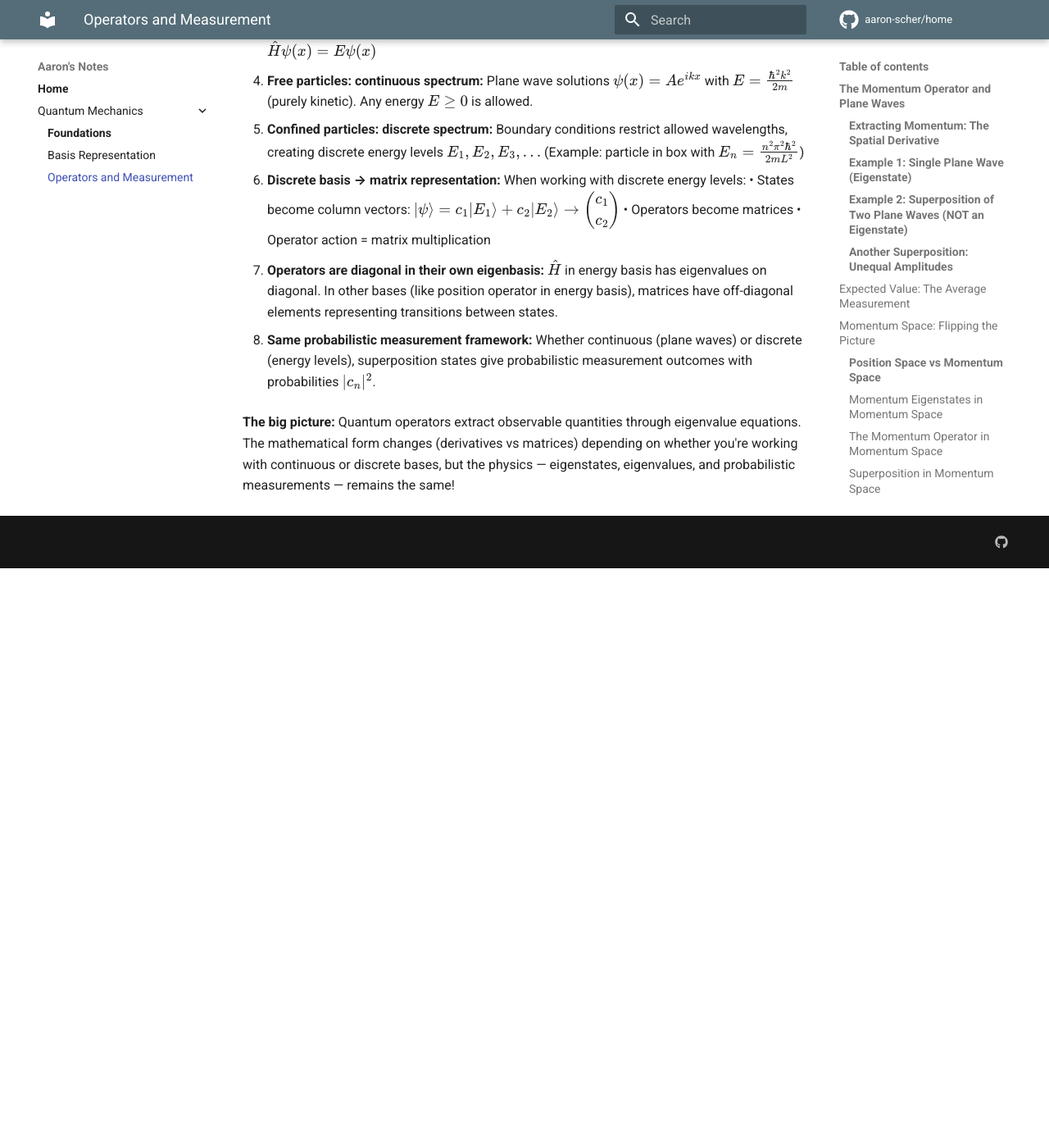
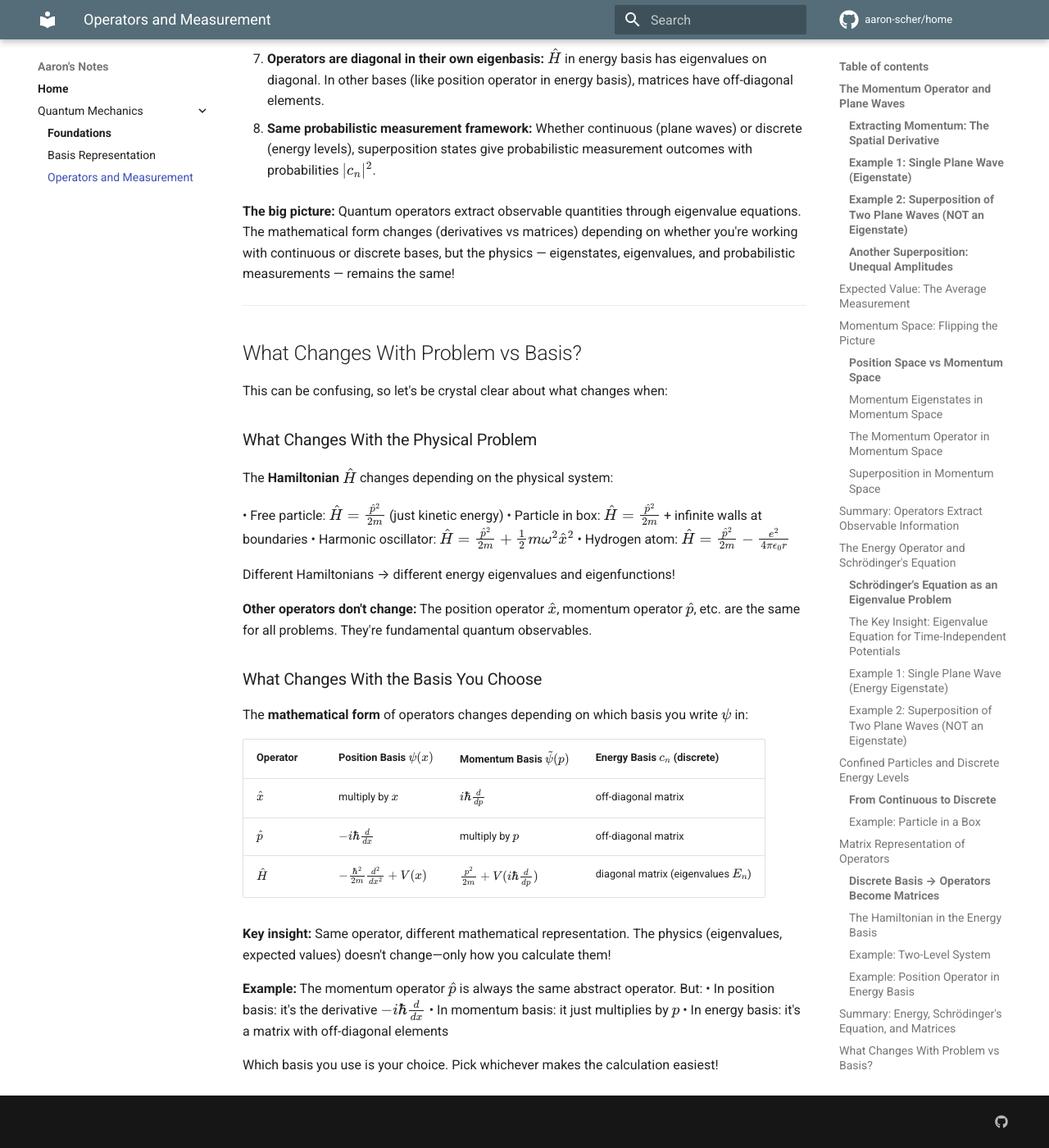
Before and after one commit to aaron-scher/home, an MkDocs documentation site: the page built from docs/quantum-mechanics/quantum-operators.md, in a window 1280 px wide and 1400 px high, scrolled down 16353 px. Shown: the whole window at 82% size. Built offline with MkDocs 1.6.1 and Material for MkDocs 9.7.7, drawn with Linux system fonts in a browser that asks for light colours; comment, search, counter and statistics services are not loaded; before the commit the page ends 17046 px from its top, so only the background shows below that; some of the changed text lies outside the part shown.

Commit message:
Remove confusing "transitions" language, add problem vs basis clarification
Major cleanup and pedagogical improvements:

1. REMOVED confusing explanations:
   - "Operators create superpositions between states" - too abstract
   - "Transitions between states" - unnecessary complication
   - Stick to: operators are math tools for eigenvalues/expected values

2. SIMPLIFIED position operator section:
   - Clarified x̂ matrix is specific to particle in box example
   - Removed confusing interpretation of off-diagonal elements
   - Just show the key: diagonal in own basis, off-diagonal otherwise

3. ADDED comprehensive "What Changes With Problem vs Basis?" section:
   - What changes with problem: Hamiltonian (show examples)
   - What doesn't change: x̂, p̂ are fundamental observables
   - TABLE: operator representations in position/momentum/energy basis
   - Clear example: p̂ looks different in each basis, same physics
   - Key insight: basis is your choice, pick what's easiest

This addresses the core confusion: what's problem-dependent vs basis-dependent!

🤖 Generated with [Claude Code](https://claude.com/claude-code)

Co-Authored-By: Claude <noreply@anthropic.com>

```diff
--- a/docs/quantum-mechanics/quantum-operators.md
+++ b/docs/quantum-mechanics/quantum-operators.md
@@ -601,49 +601,33 @@ $$
 
 The row vector $\langle\psi|$ is the conjugate transpose of $|\psi\rangle$.
 
-### Not All Operators Are Diagonal: Position in the Energy Basis
+### Example: Position Operator in Energy Basis
 
 We saw that the Hamiltonian is diagonal in the energy basis. But what about other operators?
 
-**Key principle:** An operator is diagonal **only in its own eigenbasis**. In other bases, it can have off-diagonal elements.
+**Key principle:** An operator is diagonal **only in its own eigenbasis**. In other bases, it has off-diagonal elements.
 
-Let's look at the **position operator** $\hat{x}$ in the energy basis for a particle in a box.
-
-For the particle in a box, the matrix elements are:
+**Example calculation for particle in a box:** To see this, we can calculate the position operator $\hat{x}$ in the energy basis for this specific system. The matrix elements are:
 
 $$
 \langle E_m|\hat{x}|E_n\rangle = \int_0^L \psi_m^*(x) \cdot x \cdot \psi_n(x) \, dx
 $$
 
-The diagonal elements ($m=n$) give the **expected position** in each energy eigenstate:
+The diagonal elements ($m=n$) give the expected position in each energy eigenstate. Due to symmetry:
 
 $$
-\langle E_n|\hat{x}|E_n\rangle = \int_0^L |\psi_n(x)|^2 \cdot x \, dx = \frac{L}{2}
+\langle E_n|\hat{x}|E_n\rangle = \frac{L}{2}
 $$
 
-Due to symmetry, every energy eigenstate has expected position at the center of the box!
-
-The **off-diagonal elements** ($m \neq n$) are generally non-zero. For example, in our 2-level system:
+Every energy eigenstate has expected position at the center of the box! The off-diagonal elements ($m \neq n$) are generally non-zero. For a 2-level system:
 
 $$
 \hat{x} \approx \begin{pmatrix} L/2 & x_{12} \\ x_{21} & L/2 \end{pmatrix}
 $$
 
-where $x_{12} = \langle E_1|\hat{x}|E_2\rangle$ and $x_{21} = \langle E_2|\hat{x}|E_1\rangle$ are off-diagonal matrix elements.
+where $x_{12}$ and $x_{21}$ are the off-diagonal matrix elements.
 
-**What do off-diagonal elements mean?**
-
-• They represent "transitions" between different energy states
-• When $\hat{x}$ acts on $|E_1\rangle$, it creates a superposition that includes $|E_2\rangle$
-• This is why position measurements can change the energy state!
-
-**The key insight:**
-
-• **Hamiltonian in energy basis:** diagonal (eigenbasis)
-• **Position in energy basis:** off-diagonal (not its eigenbasis)
-• **Position in position basis:** diagonal (would be $x\psi(x)$)
-
-Every operator is diagonal in its own eigenbasis, but appears as a more complex matrix in other bases.
+**The key insight:** Every operator is diagonal in its own eigenbasis, but appears as a more complex matrix in other bases.
 
 ---
 
@@ -666,8 +650,46 @@ Every operator is diagonal in its own eigenbasis, but appears as a more complex
    • Operators become matrices
    • Operator action = matrix multiplication
 
-7. **Operators are diagonal in their own eigenbasis:** $\hat{H}$ in energy basis has eigenvalues on diagonal. In other bases (like position operator in energy basis), matrices have off-diagonal elements representing transitions between states.
+7. **Operators are diagonal in their own eigenbasis:** $\hat{H}$ in energy basis has eigenvalues on diagonal. In other bases (like position operator in energy basis), matrices have off-diagonal elements.
 
 8. **Same probabilistic measurement framework:** Whether continuous (plane waves) or discrete (energy levels), superposition states give probabilistic measurement outcomes with probabilities $|c_n|^2$.
 
 **The big picture:** Quantum operators extract observable quantities through eigenvalue equations. The mathematical form changes (derivatives vs matrices) depending on whether you're working with continuous or discrete bases, but the physics — eigenstates, eigenvalues, and probabilistic measurements — remains the same!
+
+---
+
+## What Changes With Problem vs Basis?
+
+This can be confusing, so let's be crystal clear about what changes when:
+
+### What Changes With the Physical Problem
+
+The **Hamiltonian** $\hat{H}$ changes depending on the physical system:
+
+• Free particle: $\hat{H} = \frac{\hat{p}^2}{2m}$ (just kinetic energy)
+• Particle in box: $\hat{H} = \frac{\hat{p}^2}{2m}$ + infinite walls at boundaries
+• Harmonic oscillator: $\hat{H} = \frac{\hat{p}^2}{2m} + \frac{1}{2}m\omega^2\hat{x}^2$
+• Hydrogen atom: $\hat{H} = \frac{\hat{p}^2}{2m} - \frac{e^2}{4\pi\epsilon_0 r}$
+
+Different Hamiltonians → different energy eigenvalues and eigenfunctions!
+
+**Other operators don't change:** The position operator $\hat{x}$, momentum operator $\hat{p}$, etc. are the same for all problems. They're fundamental quantum observables.
+
+### What Changes With the Basis You Choose
+
+The **mathematical form** of operators changes depending on which basis you write $\psi$ in:
+
+| Operator | Position Basis $\psi(x)$ | Momentum Basis $\tilde{\psi}(p)$ | Energy Basis $c_n$ (discrete) |
+|----------|----------|----------|----------|
+| $\hat{x}$ | multiply by $x$ | $i\hbar\frac{d}{dp}$ | off-diagonal matrix |
+| $\hat{p}$ | $-i\hbar\frac{d}{dx}$ | multiply by $p$ | off-diagonal matrix |
+| $\hat{H}$ | $-\frac{\hbar^2}{2m}\frac{d^2}{dx^2} + V(x)$ | $\frac{p^2}{2m} + V(i\hbar\frac{d}{dp})$ | diagonal matrix (eigenvalues $E_n$) |
+
+**Key insight:** Same operator, different mathematical representation. The physics (eigenvalues, expected values) doesn't change—only how you calculate them!
+
+**Example:** The momentum operator $\hat{p}$ is always the same abstract operator. But:
+• In position basis: it's the derivative $-i\hbar\frac{d}{dx}$
+• In momentum basis: it just multiplies by $p$
+• In energy basis: it's a matrix with off-diagonal elements
+
+Which basis you use is your choice. Pick whichever makes the calculation easiest!
```
